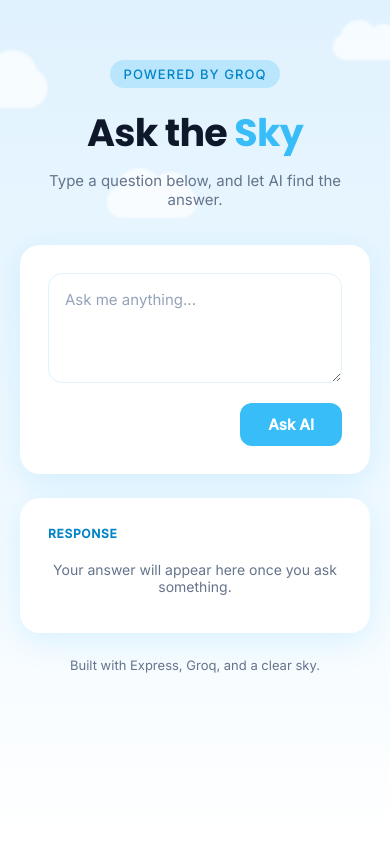
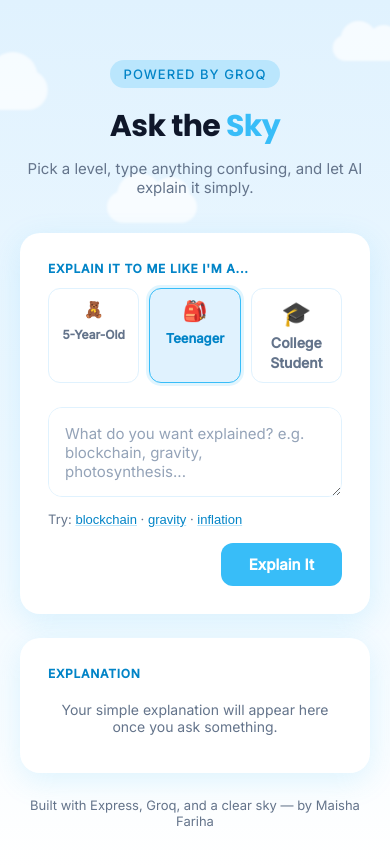
Before and after one commit to maisha-farihaa/My-AI-Project, a plain HTML site: page frontend/index.html in a window 390 px wide. Before the commit the page ends 844 px from the top, so only its background shows below. Drawn offline with Linux system fonts and the light colour scheme.

Commit message:
Add ELI5-style explanation feature with complexity level selector and footer credit

```diff
--- a/frontend/index.html
+++ b/frontend/index.html
@@ -132,9 +132,72 @@
     margin-bottom: 24px;
   }
 
+  /* Level selector: the signature element.
+     Each option scales up in size and weight to visually represent
+     growing complexity from child -> teen -> college. */
+  .level-label {
+    font-family: 'Inter', sans-serif;
+    font-size: 12px;
+    font-weight: 600;
+    letter-spacing: 0.06em;
+    text-transform: uppercase;
+    color: var(--dark-sky);
+    margin-bottom: 12px;
+    display: block;
+  }
+
+  .level-selector {
+    display: flex;
+    gap: 10px;
+    margin-bottom: 24px;
+    flex-wrap: wrap;
+  }
+
+  .level-option {
+    flex: 1;
+    min-width: 100px;
+    text-align: center;
+    padding: 10px 12px;
+    border: 1.5px solid var(--soft-sky);
+    border-radius: 12px;
+    cursor: pointer;
+    background: var(--white);
+    color: var(--text-gray);
+    transition: all 0.2s ease;
+    font-family: 'Inter', sans-serif;
+    user-select: none;
+  }
+
+  .level-option .level-icon {
+    display: block;
+    margin-bottom: 4px;
+  }
+
+  .level-option[data-level="child"] .level-icon { font-size: 16px; }
+  .level-option[data-level="teen"] .level-icon { font-size: 20px; }
+  .level-option[data-level="college"] .level-icon { font-size: 24px; }
+
+  .level-option[data-level="child"] .level-text { font-size: 12px; }
+  .level-option[data-level="teen"] .level-text { font-size: 13px; }
+  .level-option[data-level="college"] .level-text { font-size: 14px; }
+
+  .level-text { font-weight: 600; }
+
+  .level-option:hover {
+    border-color: var(--light-sky);
+    background: var(--soft-sky);
+  }
+
+  .level-option.active {
+    border-color: var(--primary-sky);
+    background: var(--soft-sky);
+    color: var(--dark-sky);
+    box-shadow: 0 0 0 3px rgba(56, 189, 248, 0.15);
+  }
+
   textarea {
     width: 100%;
-    min-height: 110px;
+    min-height: 90px;
     padding: 16px;
     font-family: 'Inter', sans-serif;
     font-size: 15px;
@@ -155,13 +218,35 @@
     box-shadow: 0 0 0 4px rgba(56, 189, 248, 0.15);
   }
 
+  .examples {
+    margin-top: 10px;
+    font-size: 13px;
+    color: var(--text-gray);
+  }
+
+  .examples button {
+    background: none;
+    border: none;
+    color: var(--dark-sky);
+    font-weight: 500;
+    font-size: 13px;
+    padding: 0;
+    cursor: pointer;
+    text-decoration: underline;
+    text-decoration-color: var(--light-sky);
+  }
+
+  .examples button:hover {
+    color: var(--primary-sky);
+  }
+
   .row {
     display: flex;
     justify-content: flex-end;
     margin-top: 16px;
   }
 
-  button {
+  button.primary {
     font-family: 'Inter', sans-serif;
     font-weight: 600;
     font-size: 15px;
@@ -177,21 +262,21 @@
     gap: 8px;
   }
 
-  button:hover:not(:disabled) {
+  button.primary:hover:not(:disabled) {
     background: var(--dark-sky);
   }
 
-  button:active:not(:disabled) {
+  button.primary:active:not(:disabled) {
     transform: scale(0.97);
   }
 
-  button:disabled {
+  button.primary:disabled {
     background: var(--light-sky);
     color: var(--dark-sky);
     cursor: not-allowed;
   }
 
-  button:focus-visible, textarea:focus-visible {
+  button:focus-visible, textarea:focus-visible, .level-option:focus-visible {
     outline: 3px solid var(--dark-sky);
     outline-offset: 2px;
   }
@@ -249,6 +334,12 @@
     color: var(--text-gray);
     margin-top: 10px;
   }
+
+  @media (max-width: 480px) {
+    h1 { font-size: 30px; }
+    .level-selector { flex-wrap: wrap; }
+    .level-option { min-width: 80px; }
+  }
 </style>
 </head>
 <body>
@@ -261,57 +352,112 @@
     <header>
       <span class="eyebrow">Powered by Groq</span>
       <h1>Ask the <span>Sky</span></h1>
-      <p class="tagline">Type a question below, and let AI find the answer.</p>
+      <p class="tagline">Pick a level, type anything confusing, and let AI explain it simply.</p>
     </header>
 
     <div class="card">
-      <textarea id="userInput" placeholder="Ask me anything..."></textarea>
+      <span class="level-label">Explain it to me like I'm a...</span>
+      <div class="level-selector" role="radiogroup" aria-label="Explanation complexity level">
+        <div class="level-option" data-level="child" role="radio" aria-checked="false" tabindex="0">
+          <span class="level-icon">🧸</span>
+          <span class="level-text">5-Year-Old</span>
+        </div>
+        <div class="level-option active" data-level="teen" role="radio" aria-checked="true" tabindex="0">
+          <span class="level-icon">🎒</span>
+          <span class="level-text">Teenager</span>
+        </div>
+        <div class="level-option" data-level="college" role="radio" aria-checked="false" tabindex="0">
+          <span class="level-icon">🎓</span>
+          <span class="level-text">College Student</span>
+        </div>
+      </div>
+
+      <textarea id="topicInput" placeholder="What do you want explained? e.g. blockchain, gravity, photosynthesis..."></textarea>
+
+      <p class="examples">
+        Try:
+        <button type="button" class="example-btn">blockchain</button> ·
+        <button type="button" class="example-btn">gravity</button> ·
+        <button type="button" class="example-btn">inflation</button>
+      </p>
+
       <div class="row">
-        <button id="askButton">
-          <span id="btnText">Ask AI</span>
+        <button class="primary" id="explainButton">
+          <span id="btnText">Explain It</span>
         </button>
       </div>
     </div>
 
     <div class="card">
-      <span class="response-label">Response</span>
+      <span class="response-label">Explanation</span>
       <div id="responseArea" class="empty-state">
-        Your answer will appear here once you ask something.
+        Your simple explanation will appear here once you ask something.
       </div>
     </div>
 
-    <footer>Built with Express, Groq, and a clear sky.</footer>
+    <footer>Built with Express, Groq, and a clear sky — by Maisha Fariha</footer>
   </div>
 
 <script>
   // Production backend URL (deployed on Railway).
   const BACKEND_URL = "https://my-ai-project-production-7a69.up.railway.app";
 
-  const askButton = document.getElementById('askButton');
+  const explainButton = document.getElementById('explainButton');
   const btnText = document.getElementById('btnText');
-  const userInput = document.getElementById('userInput');
+  const topicInput = document.getElementById('topicInput');
   const responseArea = document.getElementById('responseArea');
+  const levelOptions = document.querySelectorAll('.level-option');
+  const exampleButtons = document.querySelectorAll('.example-btn');
 
-  async function askAI() {
-    const text = userInput.value.trim();
+  let selectedLevel = 'teen';
 
-    if (!text) {
+  function setActiveLevel(option) {
+    levelOptions.forEach(opt => {
+      opt.classList.remove('active');
+      opt.setAttribute('aria-checked', 'false');
+    });
+    option.classList.add('active');
+    option.setAttribute('aria-checked', 'true');
+    selectedLevel = option.dataset.level;
+  }
+
+  levelOptions.forEach(option => {
+    option.addEventListener('click', () => setActiveLevel(option));
+    option.addEventListener('keydown', (e) => {
+      if (e.key === 'Enter' || e.key === ' ') {
+        e.preventDefault();
+        setActiveLevel(option);
+      }
+    });
+  });
+
+  exampleButtons.forEach(btn => {
+    btn.addEventListener('click', () => {
+      topicInput.value = btn.textContent;
+      topicInput.focus();
+    });
+  });
+
+  async function explainTopic() {
+    const topic = topicInput.value.trim();
+
+    if (!topic) {
       responseArea.className = 'error-state';
-      responseArea.textContent = 'Please type a question first.';
+      responseArea.textContent = 'Please type a topic first.';
       return;
     }
 
     // Set loading state
-    askButton.disabled = true;
+    explainButton.disabled = true;
     btnText.innerHTML = '<span class="spinner"></span> Thinking...';
     responseArea.className = 'empty-state';
     responseArea.textContent = 'Waiting for the AI to respond...';
 
     try {
-      const res = await fetch(`${BACKEND_URL}/api/analyze`, {
+      const res = await fetch(`${BACKEND_URL}/api/explain`, {
         method: 'POST',
         headers: { 'Content-Type': 'application/json' },
-        body: JSON.stringify({ userText: text })
+        body: JSON.stringify({ topic: topic, level: selectedLevel })
       });
 
       const data = await res.json();
@@ -327,16 +473,16 @@
       responseArea.className = 'error-state';
       responseArea.textContent = 'Error: ' + err.message + ' (Is your backend server running?)';
     } finally {
-      askButton.disabled = false;
-      btnText.textContent = 'Ask AI';
+      explainButton.disabled = false;
+      btnText.textContent = 'Explain It';
     }
   }
 
-  askButton.addEventListener('click', askAI);
+  explainButton.addEventListener('click', explainTopic);
 
-  userInput.addEventListener('keydown', (e) => {
+  topicInput.addEventListener('keydown', (e) => {
     if (e.key === 'Enter' && (e.ctrlKey || e.metaKey)) {
-      askAI();
+      explainTopic();
     }
   });
 </script>
```
Also changed, not shown: backend/server.js (+22 -10 lines).
